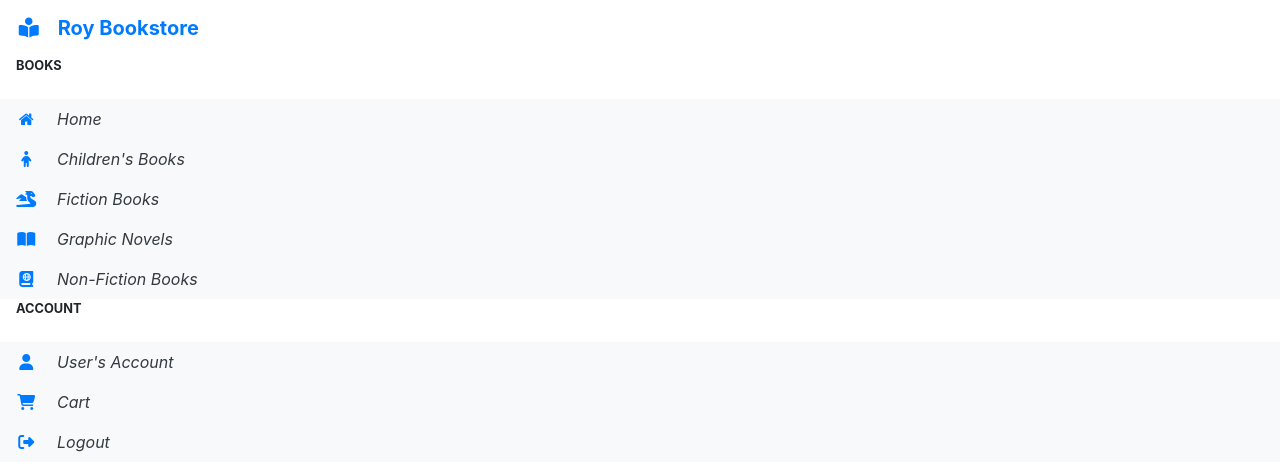
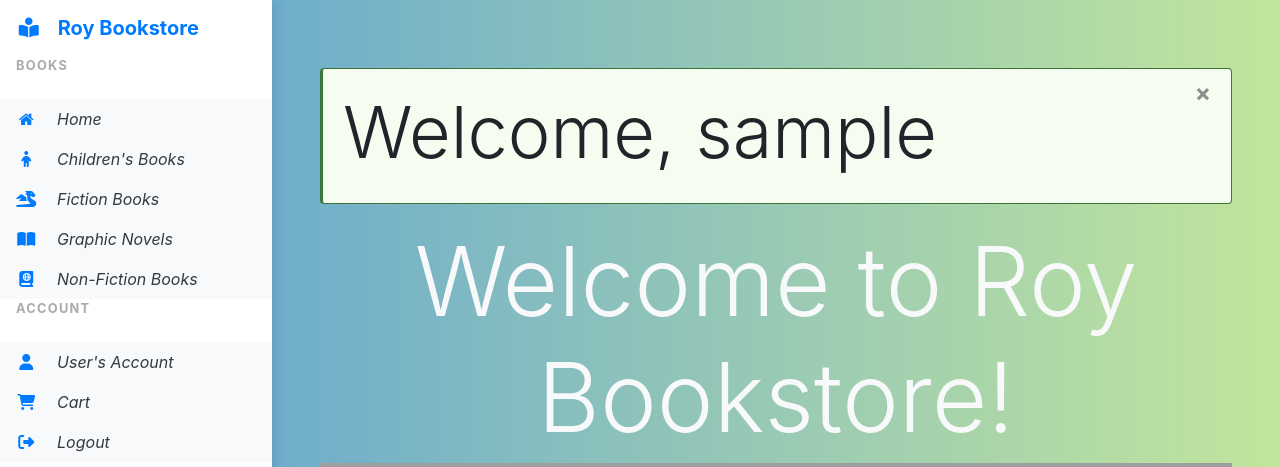
Before and after one commit to avikroytech/roy_bookstore, a Flask app: page /welcome in a window 1280 px wide. Shown: the top 467 px of the page. Run offline with Flask 2, Linux system fonts and the light colour scheme; the visitor is signed in with stand-in values (Sample User, id 1); data comes from the database, SQL or seed files in the repository; parts of the project's set-up code (start-up, migrations or seed data) failed here and were passed over; some libraries are stand-ins or nearby versions; grey boxes are pictures that could not be loaded.

Commit message:
A commit to change minor details

```diff
--- /dev/null
+++ b/application/static/navbar.css
@@ -0,0 +1,68 @@
+.vertical-nav {
+  min-width: 17rem;
+  width: 17rem;
+  height: 100vh;
+  position: fixed;
+  top: 0;
+  left: 0;
+  box-shadow: 3px 3px 10px rgba(0, 0, 0, 0.1);
+  transition: all 0.4s;
+}
+
+.page-content {
+  width: calc(100% - 17rem);
+  margin-left: 17rem;
+  transition: all 0.4s;
+}
+
+/* for toggle behavior */
+
+#sidebar.active {
+  margin-left: -17rem;
+}
+
+#content.active {
+  width: 100%;
+  margin: 0;
+}
+
+@media (max-width: 768px) {
+  #sidebar {
+    margin-left: -17rem;
+  }
+  #sidebar.active {
+    margin-left: 0;
+  }
+  #content {
+    width: 100%;
+    margin: 0;
+  }
+  #content.active {
+    margin-left: 17rem;
+    width: calc(100% - 17rem);
+  }
+}
+
+/*
+*
+* ==========================================
+* FOR DEMO PURPOSE
+* ==========================================
+*
+*/
+
+body {
+  background: #599fd9;
+  background: -webkit-linear-gradient(to right, #599fd9, #c2e59c);
+  background: linear-gradient(to right, #599fd9, #c2e59c);
+  min-height: 100vh;
+  overflow-x: hidden;
+}
+
+.text-uppercase {
+  letter-spacing: 0.1em;
+}
+
+.text-gray {
+  color: #aaa;
+}
--- a/application/templates/base.html
+++ b/application/templates/base.html
@@ -5,7 +5,7 @@
     <!-- Tweaks for older IEs-->
     <script src="https://oss.maxcdn.com/html5shiv/3.7.3/html5shiv.min.js"></script>
     <script src="https://oss.maxcdn.com/respond/1.4.2/respond.min.js"></script>
-    <link rel="stylesheet" href="../static/navbar.css">
+    <link rel="stylesheet" href="{{url_for('static', filename='navbar.css')}}">
     <link rel="stylesheet" href="https://stackpath.bootstrapcdn.com/bootstrap/4.5.2/css/bootstrap.min.css"
           integrity="sha384-JcKb8q3iqJ61gNV9KGb8thSsNjpSL0n8PARn9HuZOnIxN0hoP+VmmDGMN5t9UJ0Z" crossorigin="anonymous">
     <script src="https://code.jquery.com/jquery-3.5.1.slim.min.js"
--- a/application/templates/home.html
+++ b/application/templates/home.html
@@ -85,10 +85,12 @@
     <h4>Alert!</h4>
     <p class="text-success">{{flash}}</p>
     <button type="button" class="close" data-dismiss="alert" aria-label="Close">
-        <span aria-hidden="true">Dismiss</span>
+        <span aria-hidden="true">&times;</span>
     </button>
 </div>
 {%endfor%}
+{%block welcome%}
+{%endblock%}
 <h1 class="display-1 text-center text-light">Welcome to Roy Bookstore!</h1>
 <div class="MySlider-container">
     <div id="carouselExampleInterval" class="carousel slide" data-ride="carousel">
@@ -102,7 +104,7 @@
                      class="d-block w-100" alt="...">
             </div>
             <div class="carousel-item" data-interval="200000">
-                <img style="height: 700px; width: 950px;" src="https://m.media-amazon.com/images/I/51UoqRAxwEL.jpg" class="d-block w-100" alt="...">
+                <img style="height: 700px; width: 1000px;" src="https://m.media-amazon.com/images/I/51UoqRAxwEL.jpg" class="d-block w-100" alt="...">
             </div>
         </div>
         <a class="carousel-control-prev" href="#carouselExampleInterval" role="button" data-slide="prev">
--- a/application/templates/welcome.html
+++ b/application/templates/welcome.html
@@ -1,6 +1,9 @@
-{% extends "base.html" %}
-{% block content %}
-<div class="jumbotron" style="background-color: #1e68bd; color: #454545; padding: 50px;">
-    <h1 class="display-6">Welcome, {{ current_user.firstname }}!</h1>
+{% extends "home.html" %}
+{% block welcome %}
+<div class="alert alert-message alert-message-success alert-dismissible fade show" role="alert">
+    <h3 class="display-3">Welcome, {{current_user.firstname}}</h3>
+    <button type="button" class="close" data-dismiss="alert" aria-label="Close">
+        <span aria-hidden="true">&times;</span>
+    </button>
 </div>
 {% endblock %}
```
Also changed, not shown: application/main_routes.py (+1 -10 lines), 1 other file.
